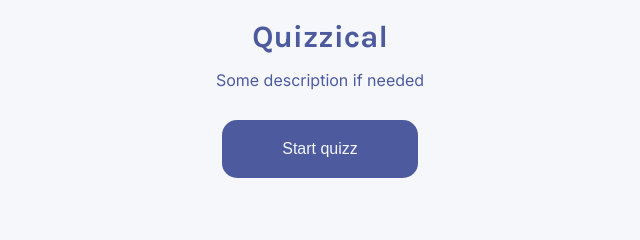
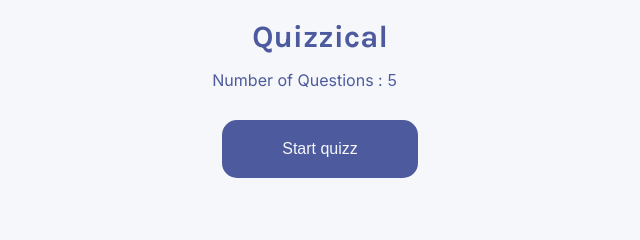
Before and after one commit to serega1337/quizz, a React app: page / in a window 1280 px wide. Shown: the part 302-542 px from the top of the page, 320-960 px from the left. Built offline with nearby package versions, Linux system fonts and the light colour scheme.

Commit message:
added choosing the amount of questions

```diff
--- a/src/components/App.js
+++ b/src/components/App.js
@@ -5,11 +5,16 @@ import "../styles/index.scss"
 
 function App() {
     const [startQuizz, setstartQuizz] = useState(true)
+    const [amountOfQuestions, setAmountOfQuestions] = useState(5)
 
     return startQuizz ? (
-        <IntroPage startQuizz={() => setstartQuizz(false)} />
+        <IntroPage
+            startQuizz={() => setstartQuizz(false)}
+            amountOfQuestions={amountOfQuestions}
+            setAmountOfQuestions={setAmountOfQuestions}
+        />
     ) : (
-        <Quizz />
+        <Quizz amountOfQuestions={amountOfQuestions} />
     )
 }
 
--- a/src/components/IntroPage.js
+++ b/src/components/IntroPage.js
@@ -1,9 +1,21 @@
-function IntroPage({startQuizz}) {
+function IntroPage({startQuizz, amountOfQuestions, setAmountOfQuestions}) {
     return (
         <section className="intro-page">
             <h1>Quizzical</h1>
-            <h3>Some description if needed</h3>
-            <button className="button" onClick={() => startQuizz()}>
+            <h3>
+                Number of Questions :
+                <input
+                    inputmode="numeric"
+                    type="number"
+                    value={amountOfQuestions}
+                    className="intro-page__input"
+                    onChange={e => setAmountOfQuestions(e.target.value)}
+                    min="1"
+                    max="50"
+                />
+            </h3>
+
+            <button className="intro-page__button" onClick={() => startQuizz()}>
                 Start quizz
             </button>
         </section>
--- a/src/components/Quizz.js
+++ b/src/components/Quizz.js
@@ -1,22 +1,24 @@
 import {useState, useEffect} from "react"
 import LoadingSpinner from "./LoadingSpinner"
 import Question from "./Question"
-const API_URL =
-    "https://opentdb.com/api.php?amount=5&type=multiple&encode=base64"
 
-function Quizz() {
+function Quizz({amountOfQuestions}) {
     const [loading, setLoading] = useState(false)
     const [questions, setQuestions] = useState([])
     const [resultScreen, setResultScreen] = useState(false)
     const [correctAnswers, setCorrectAnswers] = useState(0)
+
     useEffect(() => {
         getQuestions()
     }, [])
 
+    const API_URL = amount =>
+        `https://opentdb.com/api.php?type=multiple&encode=base64&amount=${amount}`
+
     async function getQuestions() {
         setLoading(true)
         try {
-            const response = await fetch(API_URL)
+            const response = await fetch(API_URL(amountOfQuestions))
             const data = await response.json()
             createQuestions(data?.results)
         } catch (err) {
@@ -43,7 +45,7 @@ function Quizz() {
                 }))
 
                 ;(function swapAnswer() {
-                    const idx = (Math.random() * 4) >> 0
+                    const idx = (Math.random() * answers.length) >> 0
                     const lastIdx = answers.length - 1
                     ;[answers[idx], answers[lastIdx]] = [
                         answers[lastIdx],
--- a/src/styles/_intro-page.scss
+++ b/src/styles/_intro-page.scss
@@ -4,8 +4,17 @@
     justify-content: center;
     align-items: center;
     height: 100vh;
-    .button {
+    &__button {
         margin-top: 30px;
         padding: 20px 60px;
     }
+    &__input {
+        max-width: 45px;
+        font-size: 16px;
+        outline: 0;
+        border: 0;
+        color: var(--blue);
+        background: var(--white);
+        padding: 0px 5px;
+    }
 }
```
